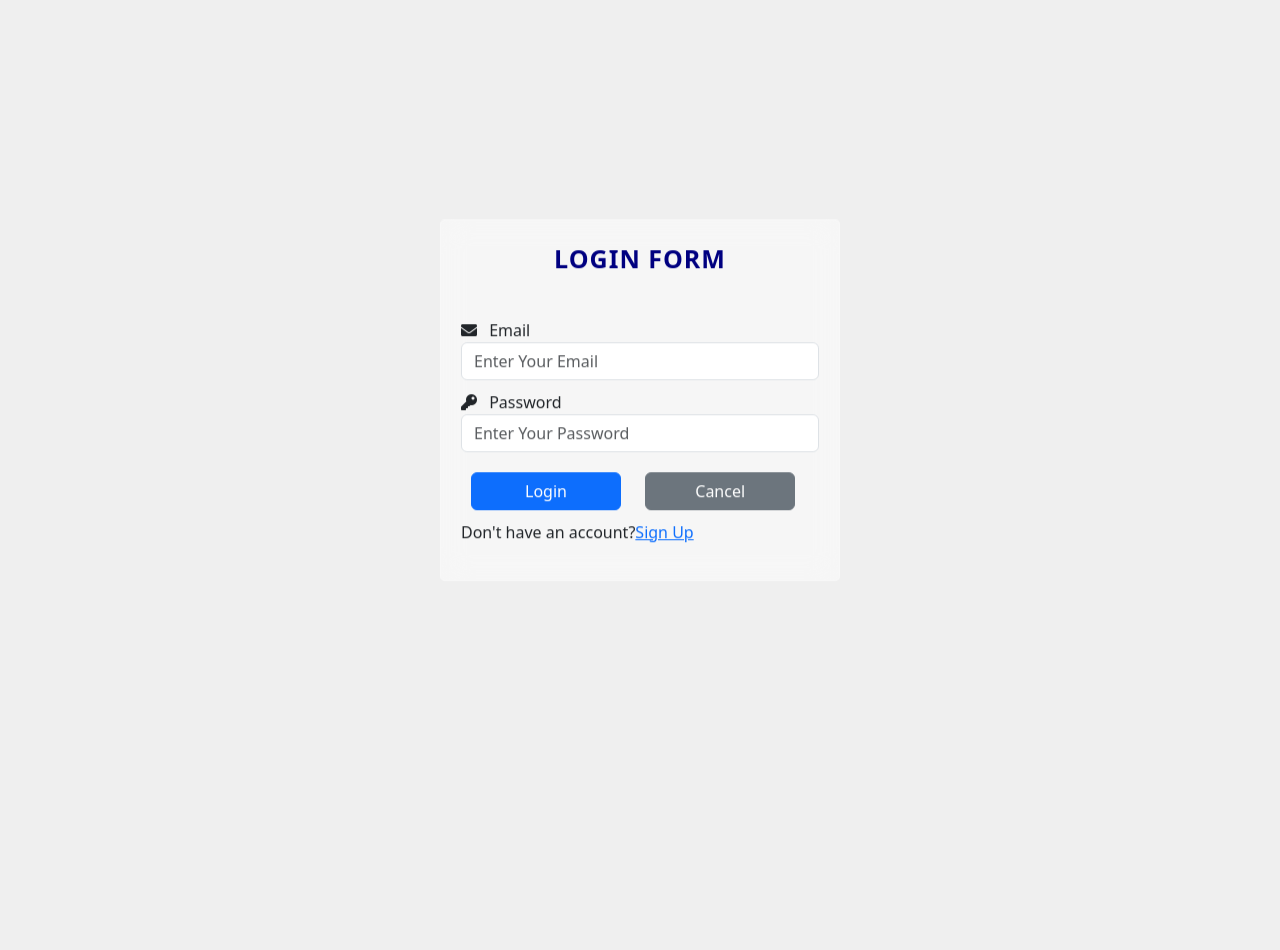
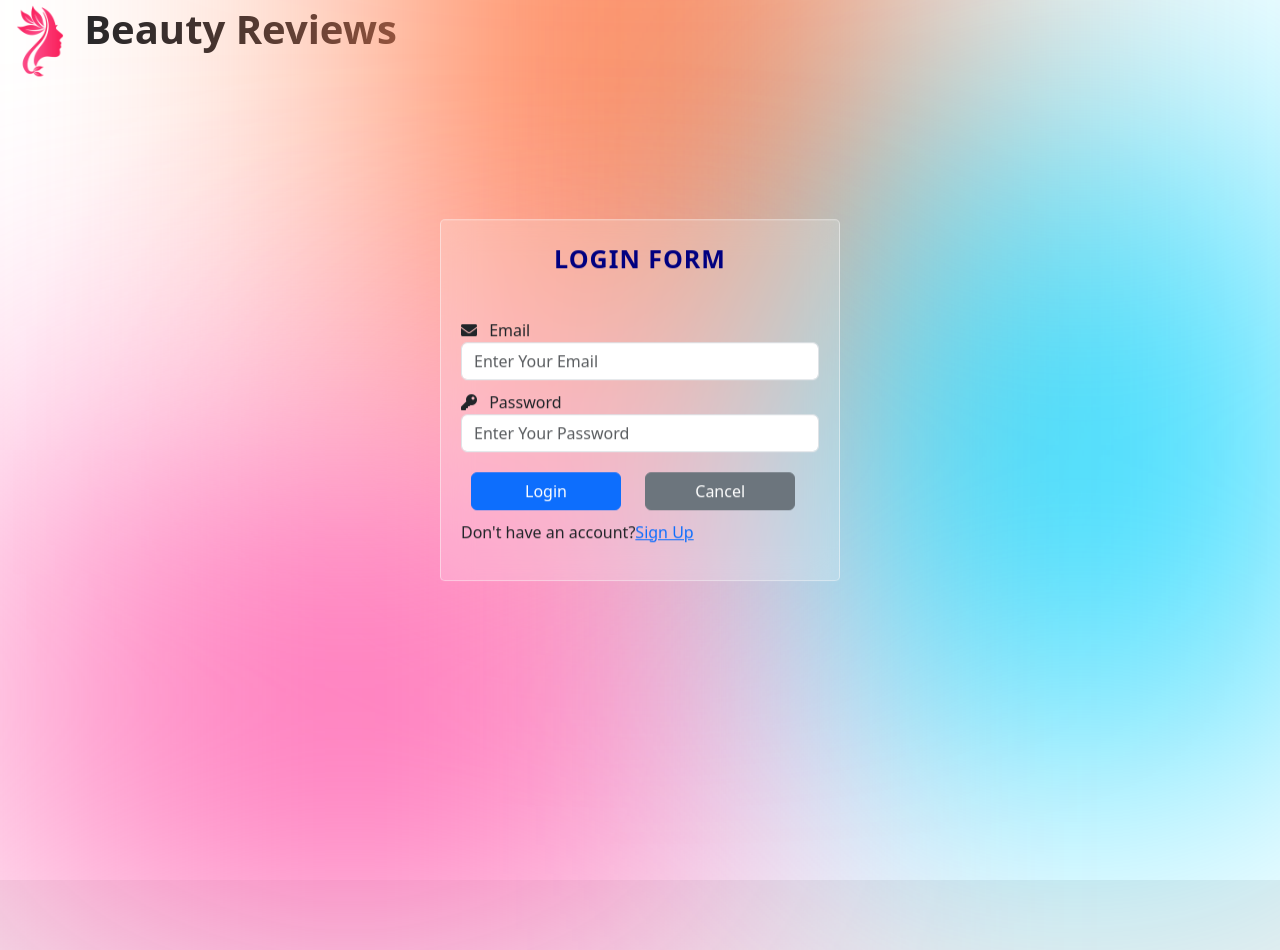
Before and after one commit to SoeYu-Nandar/BeautyReviews, a PHP site: page / in a window 1280 px wide. Before the commit the page ends 543 px from the top, so only its background shows below. Run offline with PHP 8.4, Linux system fonts and the light colour scheme.

Commit message:
adding logo and header

```diff
--- a/index.html
+++ b/index.html
@@ -1,5 +1,6 @@
 <!DOCTYPE html>
 <html lang="en">
+
 <head>
     <meta charset="UTF-8">
     <meta name="viewport" content="width=device-width, initial-scale=1.0">
@@ -9,7 +10,17 @@
     <script src="js/bootstrap.bundle.min.js"></script>
     <title>Beauty Reviews for everyone</title>
 </head>
+
 <body>
+    <header>
+        <img src="img/beautyicon.png" alt="Beautyicon" width="80px" height="80px">
+        <h1 class="fw-bold">Beauty Reviews</h1>
+    </header>
+    <section>
+        <div class="color"></div>
+        <div class="color"></div>
+        <div class="color"></div>
+
         <form action="post">
             <p class="title">LOGIN FORM</p>
             <div class="mb-2">
@@ -27,6 +38,7 @@
             <p class="forget">Don't have an account?<a href="#">Sign Up</a></p>
 
         </form>
+    </section>
+</body>
 
-</body>
 </html>
--- a/style.css
+++ b/style.css
@@ -8,6 +8,40 @@ body {
     background:#fff;
     background-size:100%;
     overflow:hidden;
+}
+header h1{
+    display:inline;
+}
+section {
+    display:flex;
+    justify-content:center;
+    align-items: center;
+    min-height: 100vh;
+    /* background:linear-gradient(to bottom,#efefef,#fff); */
+}
+section .color {
+    position:absolute;
+    filter:blur(150px);
+}
+section .color:nth-child(1)
+{   top:-350px;
+    width:500px;
+    height:800px;
+    background:coral;
+}
+section .color:nth-child(2)
+{   bottom:-150px;
+    left:0px;
+    width:700px;
+    height:500px;
+    background:hotpink;
+}
+section .color:nth-child(3)
+{   bottom:50px;
+    right:0px;
+    width:400px;
+    height:600px;
+    background:#00d2ff;
 }
 .title {
     position:relative;
@@ -27,7 +61,7 @@ form {
     border:1px solid rgba(250,250,250,0.5);
     padding:20px;
     border-radius:5px;
-    background:rgba(250,250,250,0.7);
+    background:rgba(250,250,250,0.2);
     backdrop-filter: blur(15px);
     width:400px;
     align-items:center;
```
Also changed, not shown: img/beautyicon.png (added). Lines whose indentation alone changed are shown as unchanged.
